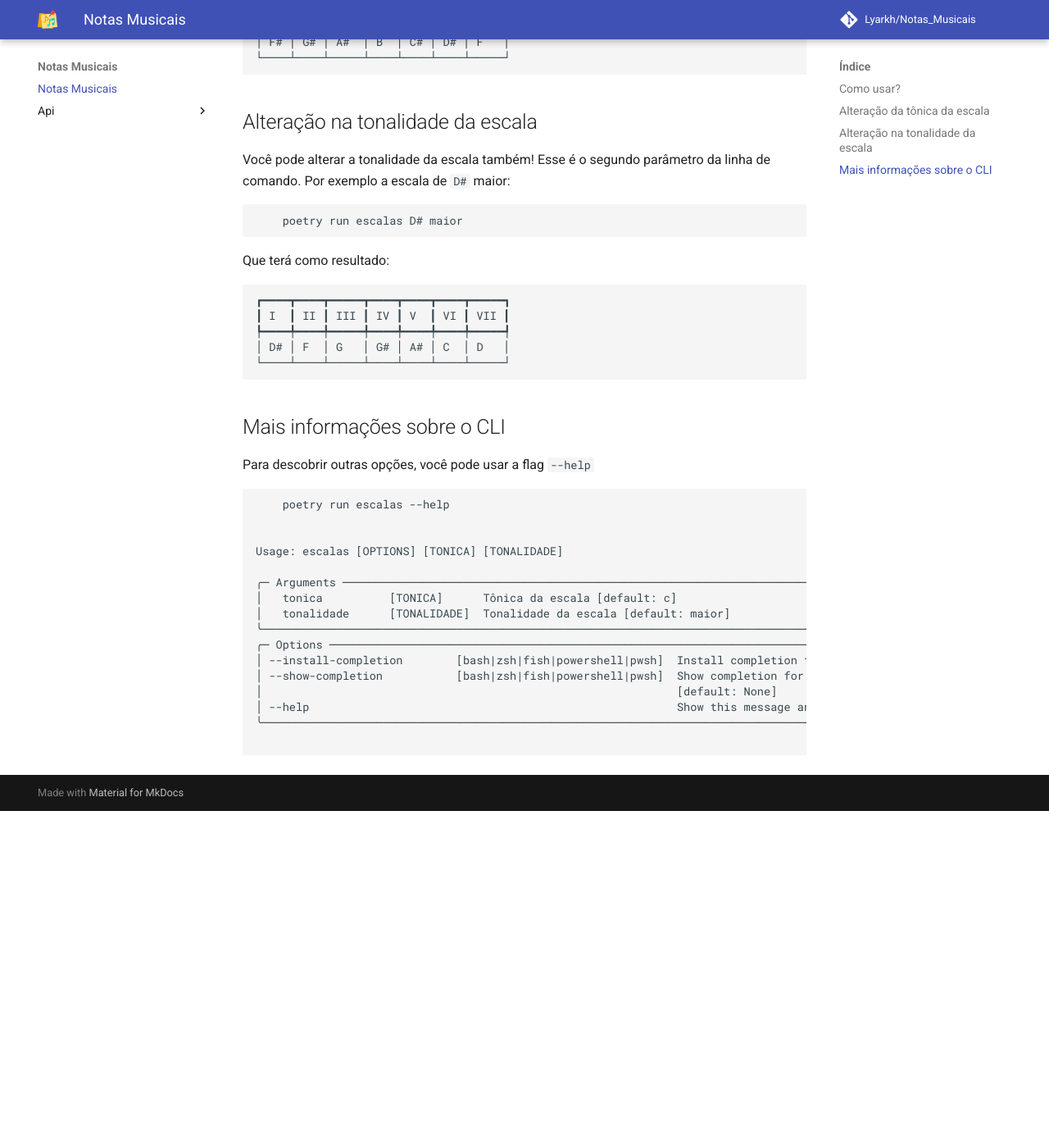
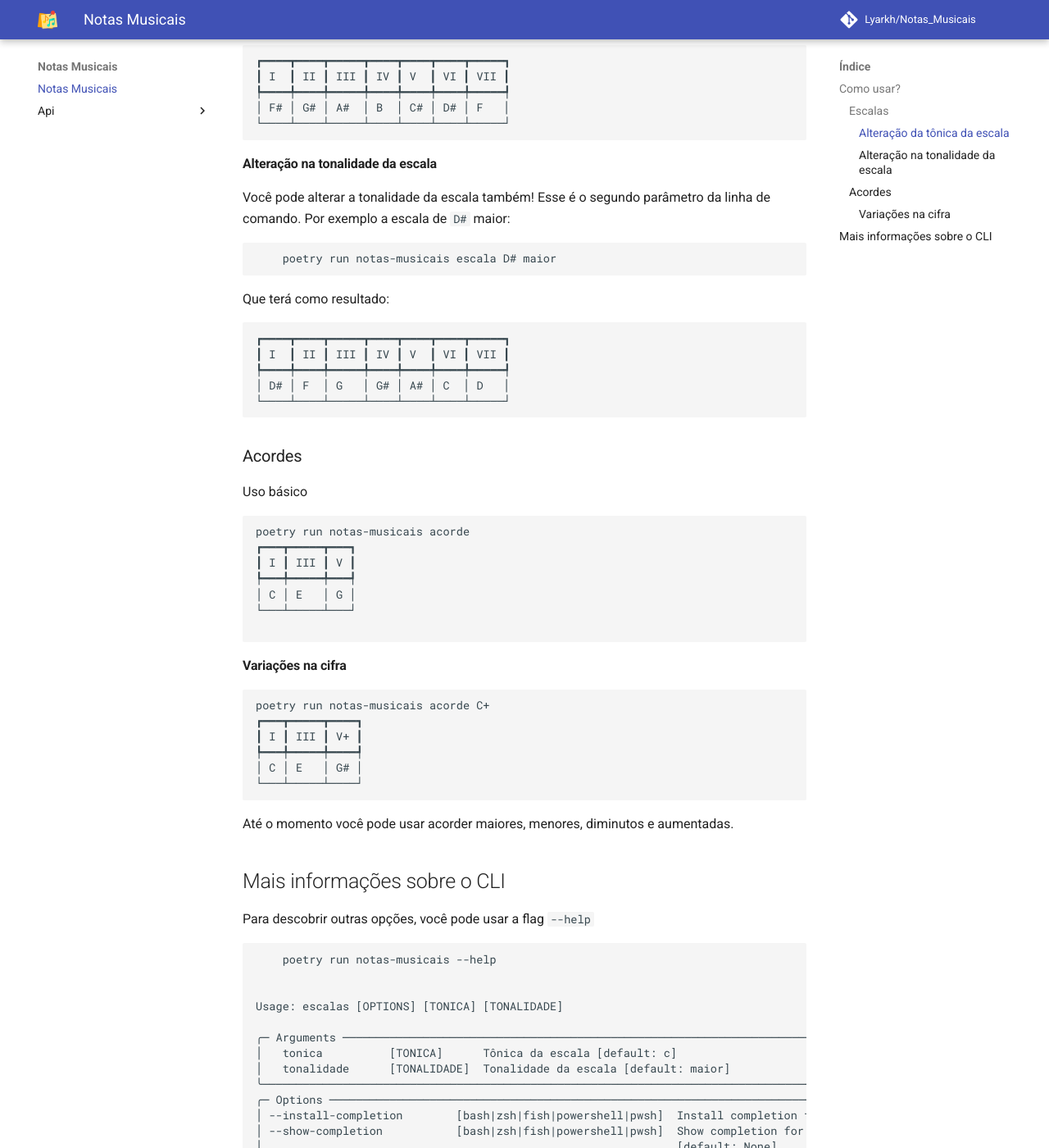
Before and after one commit to Lyarkh/Notas_Musicais, an MkDocs documentation site: the page built from docs/index.md, in a window 1280 px wide and 1400 px high, scrolled down 1107 px. Shown: the whole window at 82% size. Built offline with MkDocs 1.6.1 and Material for MkDocs 9.7.7, drawn with Linux system fonts in a browser that asks for light colours; comment, search, counter and statistics services are not loaded; before the commit the page ends 2096 px from its top, so only the background shows below that; some of the changed text lies outside the part shown.

Commit message:
docs: atualizando a documentação base do pacote

````diff
--- a/docs/index.md
+++ b/docs/index.md
@@ -3,12 +3,16 @@
 ![logo do projeto](assets/logo.png){width="300" .center}
 
 
+Notas musicais é um CLI para ajudar na formação de escalas e acordes
+Temos dois comandos disponíveis: `escalas` e `acorde`
+
 ## Como usar?
 
+### Escalas
 Você pode chamar as escalas via linha de comando. Por exemplo:
 
 ```bash
-    poetry run escalas
+    poetry run notas-musicais escala
 ```
 
 Retornando os graus e as notas correspondentes a essa escala:
@@ -21,13 +25,13 @@ Retornando os graus e as notas correspondentes a essa escala:
 └───┴────┴─────┴────┴───┴────┴─────┘
 ```
 
-## Alteração da tônica da escala
+#### Alteração da tônica da escala
 
 O primeiro parâmetro do CLI é a tônica da escala que deseja exibir. Desta forma, você pode alterar a escala. Por exemplo a escala de `F#`:
 
 
 ```bash
-    poetry run escalas F#
+    poetry run notas-musicais escala F#
 ```
 
 Resultando em:
@@ -40,12 +44,12 @@ Resultando em:
 └────┴────┴─────┴────┴────┴────┴─────┘
 ```
 
-## Alteração na tonalidade da escala
+#### Alteração na tonalidade da escala
 
 Você pode alterar a tonalidade da escala também! Esse é o segundo parâmetro da linha de comando. Por exemplo a escala de `D#` maior:
 
 ```bash
-    poetry run escalas D# maior
+    poetry run notas-musicais escala D# maior
 ```
 
 Que terá como resultado:
@@ -58,12 +62,38 @@ Que terá como resultado:
 └────┴────┴─────┴────┴────┴────┴─────┘
 ```
 
+### Acordes
+
+Uso básico
+```bash
+poetry run notas-musicais acorde
+┏━━━┳━━━━━┳━━━┓
+┃ I ┃ III ┃ V ┃
+┡━━━╇━━━━━╇━━━┩
+│ C │ E   │ G │
+└───┴─────┴───┘
+
+```
+
+#### Variações na cifra
+
+```bash
+poetry run notas-musicais acorde C+
+┏━━━┳━━━━━┳━━━━┓
+┃ I ┃ III ┃ V+ ┃
+┡━━━╇━━━━━╇━━━━┩
+│ C │ E   │ G# │
+└───┴─────┴────┘
+```
+
+Até o momento você pode usar acorder maiores, menores, diminutos e aumentadas.
+
 ## Mais informações sobre o CLI
 
 Para descobrir outras opções, você pode usar a flag `--help`
 
 ```bash
-    poetry run escalas --help
+    poetry run notas-musicais --help
 
 
 Usage: escalas [OPTIONS] [TONICA] [TONALIDADE]
````
Also changed, not shown: docs/api/acordes.md (added, +1 -0 lines), 3 other files.
